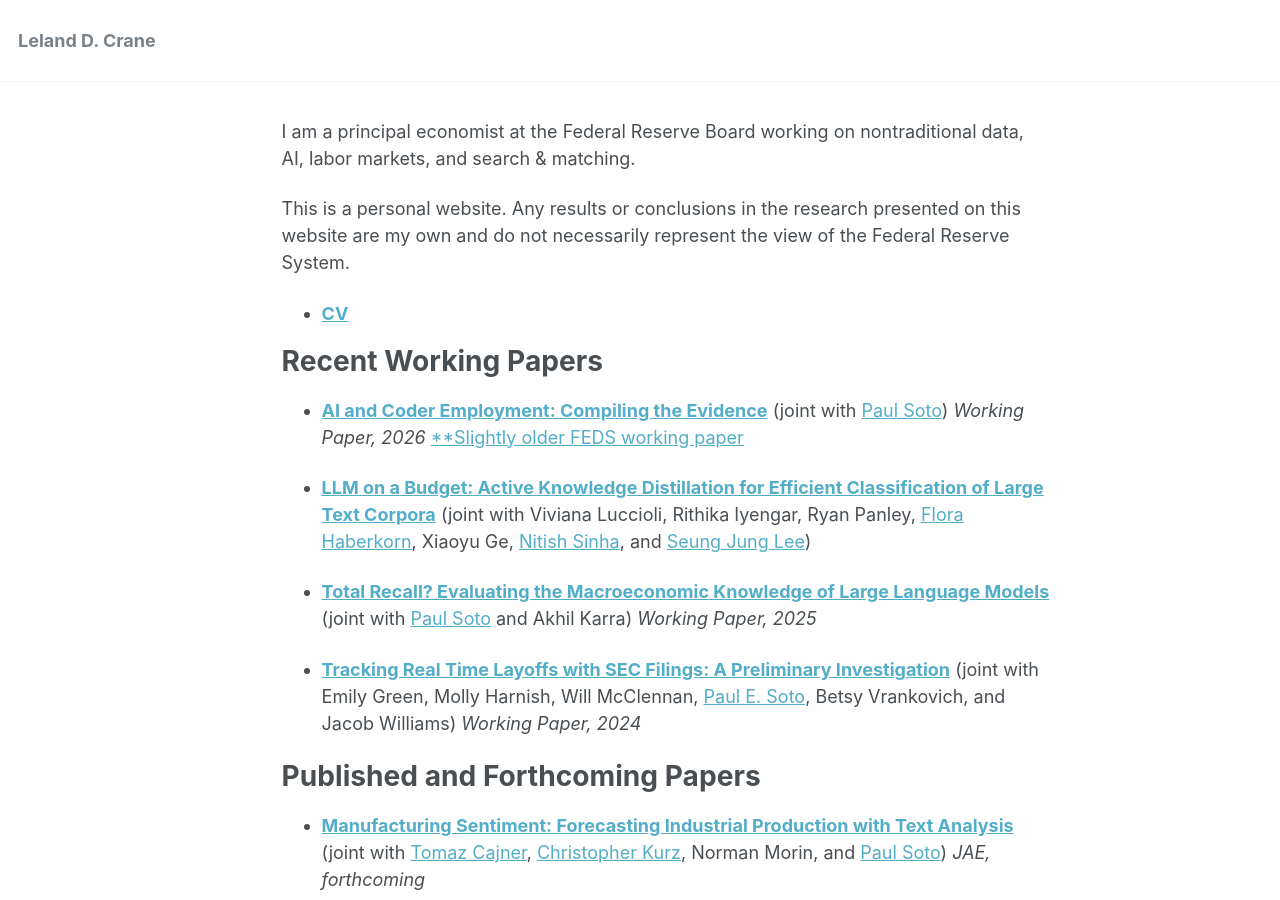
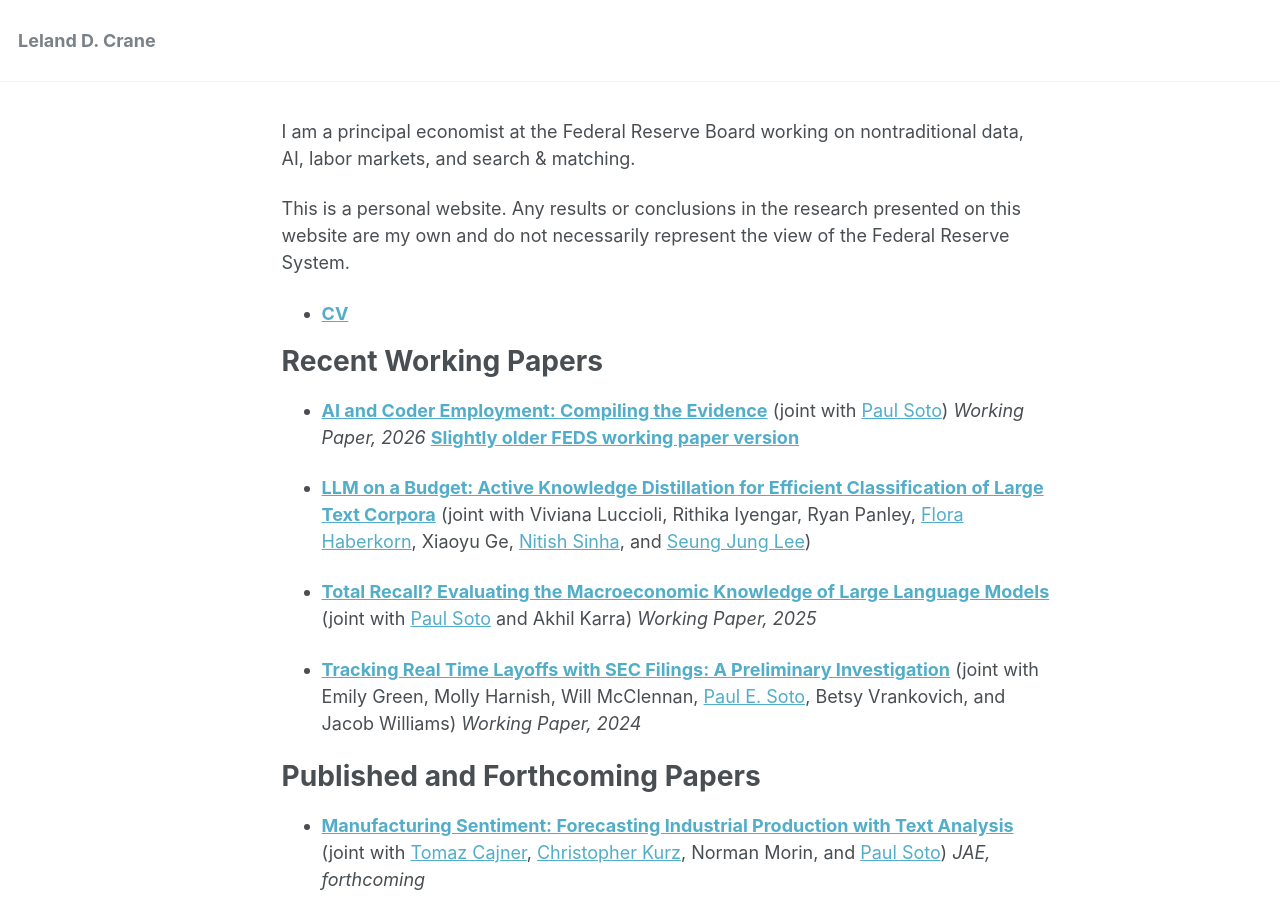
Before and after one commit to ldcrane/ldcrane.github.io, a Jekyll site: the page built from _pages/about.md, in a window 1280 px wide and 900 px high. Built offline with Jekyll 4.4.1, drawn with Linux system fonts in a browser that asks for light colours.

Commit message:
Update about.md

```diff
--- a/_pages/about.md
+++ b/_pages/about.md
@@ -25,7 +25,7 @@ This is a personal website. Any results or conclusions in the research presented
 Recent Working Papers
 ======
 
-- [**AI and Coder Employment: Compiling the Evidence**](https://github.com/ldcrane/ldcrane.github.io/blob/main/files/compiling-2025-03-25.pdf) (joint with [Paul Soto](https://pesoto.github.io/)) *Working Paper, 2026* [**Slightly older FEDS working paper](https://www.federalreserve.gov/econres/feds/files/2026018pap.pdf)
+- [**AI and Coder Employment: Compiling the Evidence**](https://github.com/ldcrane/ldcrane.github.io/blob/main/files/compiling-2025-03-25.pdf) (joint with [Paul Soto](https://pesoto.github.io/)) *Working Paper, 2026* [**Slightly older FEDS working paper version**](https://www.federalreserve.gov/econres/feds/files/2026018pap.pdf)
 
 
 - [**LLM on a Budget: Active Knowledge Distillation for Efficient Classification of Large Text Corpora**](https://www.arxiv.org/abs/2511.11574) (joint with Viviana Luccioli, Rithika Iyengar, Ryan Panley, [Flora Haberkorn](https://www.federalreserve.gov/econres/flora-m-haberkorn.htm), Xiaoyu Ge, [Nitish Sinha](https://www.federalreserve.gov/econres/nitish-r-sinha.htm), and [Seung Jung Lee](https://sites.google.com/site/seunglee98))
```
